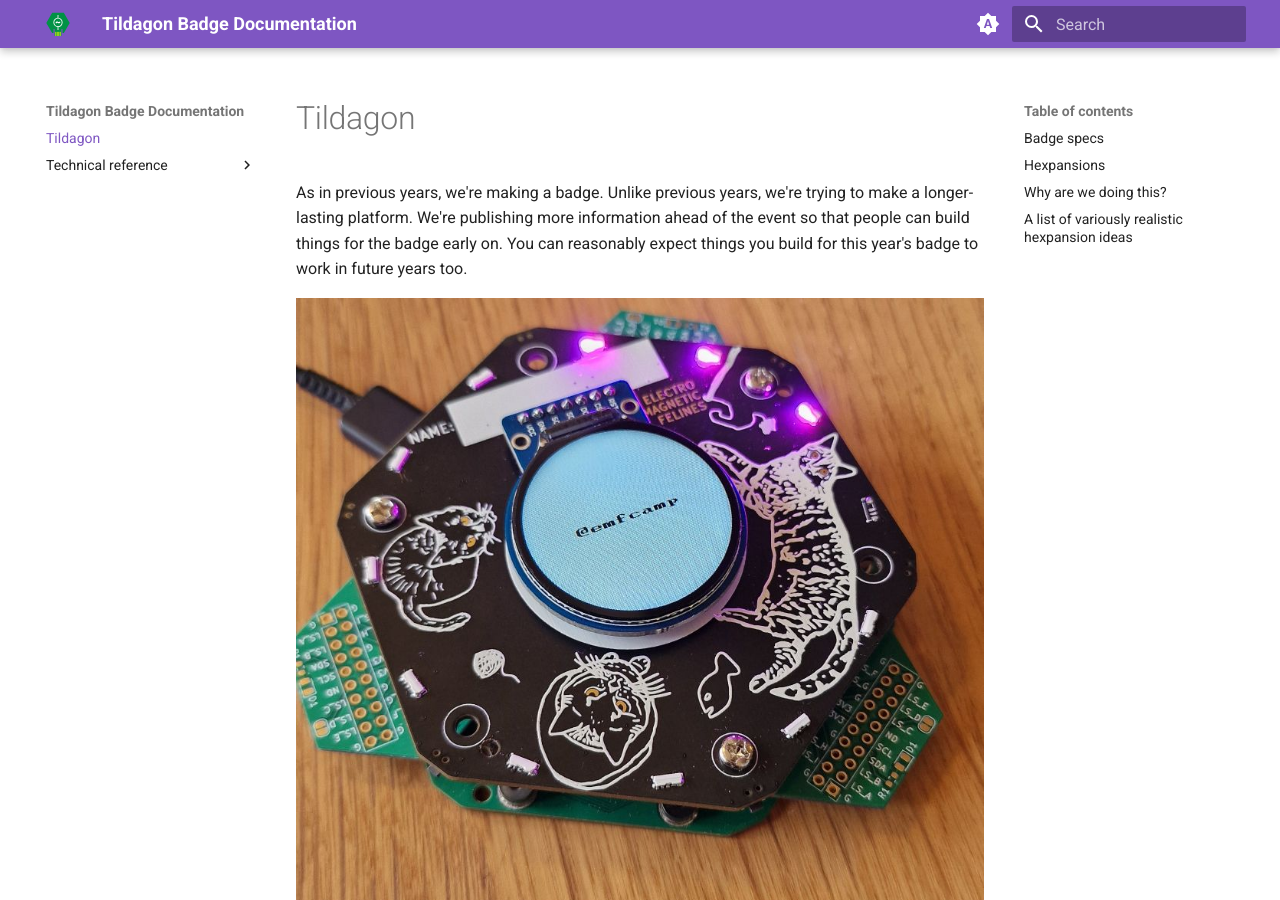
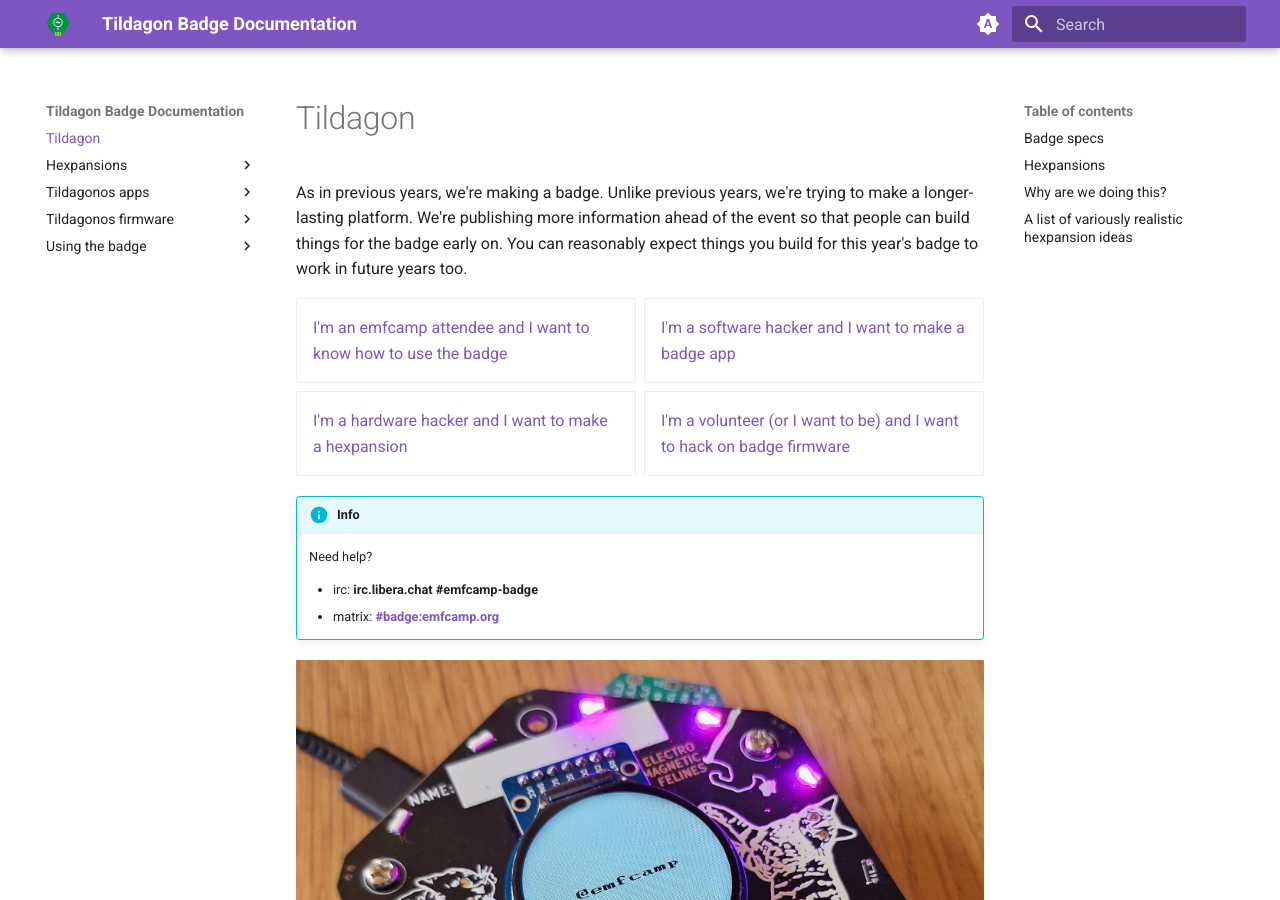
Before and after one commit to emfcamp/badge-2024-documentation, an MkDocs documentation site: the page built from docs/index.md, in a window 1280 px wide and 900 px high. Built offline with MkDocs 1.6.1 and Material for MkDocs 9.7.7, drawn with Linux system fonts in a browser that asks for light colours.

```diff
--- a/docs/index.md
+++ b/docs/index.md
@@ -1,6 +1,22 @@
 # Tildagon
 
 As in previous years, we're making a badge. Unlike previous years, we're trying to make a longer-lasting platform. We're publishing more information ahead of the event so that people can build things for the badge early on. You can reasonably expect things you build for this year's badge to work in future years too.
+
+<div class="grid cards" markdown>
+
+- [I'm an emfcamp attendee and I want to know how to use the badge](using-the-badge)
+- [I'm a software hacker and I want to make a badge app](tildagonos-apps)
+- [I'm a hardware hacker and I want to make a hexpansion](hexpansions)
+- [I'm a volunteer (or I want to be) and I want to hack on badge firmware](tildagonos-firmware)
+
+</div>
+
+!!! info
+
+    Need help?
+
+    - irc: __irc.libera.chat #emfcamp-badge__
+    - matrix: __[#badge:emfcamp.org][matrix]__
 
 ![A hexagonal camp badge, with three smaller hexagonal PCBs containing breakout pins peaking out from the edges, and a screen showing @emfcamp](images/badge-photos/badge-with-screen.jpg "Tildagon with attached Hexpansions and screen")
 
@@ -8,19 +24,19 @@ This year's badge is the Tildagon badge. It's a hexagon with a slot on each side
 
 ![A hexagonal camp badge, made up of two PCBs with a gap between them, lit by RGB LEDs on top, with more LEDs shining inside. It has illustrations of cats on the silkscreen.](images/badge-photos/badge-in-the-dark.jpg "Tildagon in the dark")
 
-* Hardware - [emfcamp/badge-2024-hardware](https://github.com/emfcamp/badge-2024-hardware)
-* Software - [emfcamp/badge-2024-software](https://github.com/emfcamp/badge-2024-software)
+- Hardware - [emfcamp/badge-2024-hardware](https://github.com/emfcamp/badge-2024-hardware)
+- Software - [emfcamp/badge-2024-software](https://github.com/emfcamp/badge-2024-software)
 
 ## Badge specs
 
 The processor in the badge will be the same as in 2022, and it will run [MicroPython](https://micropython.org/).
 
-* ESP32-S3 microcontroller with 2MB of PSRAM and 8MB of flash
-* USB-C connector
-* WiFi
-* Six hexpansion connectors
-* Round screen, six buttons, lots of colourful LEDs
-* Power management, motion sensing
+- ESP32-S3 microcontroller with 2MB of PSRAM and 8MB of flash
+- USB-C connector
+- WiFi
+- Six hexpansion connectors
+- Round screen, six buttons, lots of colourful LEDs
+- Power management, motion sensing
 
 ## Hexpansions
 
@@ -28,11 +44,11 @@ The processor in the badge will be the same as in 2022, and it will run [MicroPy
 
 Hexpansions are things that plug into the badge's expansion connectors. Almost anything can be a hexpansion: the simplest hexpansion is just a piece of 1 mm card cut into the right shape. Hexpansion connectors provide:
 
-* Up to 600mA of 3.3V power (current-limited)
-* An I2C bus (separate for each hexpansion)
-* 4 high-speed GPIO pins connected directly to the ESP32-S3
-* 5 lower-speed GPIO pins connected to a GPIO expander/LED driver
-* 1 hexpansion detection pin (also used to switch power to the hexpansion on/off if needed)
+- Up to 600mA of 3.3V power (current-limited)
+- An I2C bus (separate for each hexpansion)
+- 4 high-speed GPIO pins connected directly to the ESP32-S3
+- 5 lower-speed GPIO pins connected to a GPIO expander/LED driver
+- 1 hexpansion detection pin (also used to switch power to the hexpansion on/off if needed)
 
 A hexpansion can optionally provide an I2C EEPROM from the list of approved devices. If an EEPROM is present, the badge will be able to read a hexpansion identifier and name. You can also store code on the EEPROM, which will be copied to the badge and run from there.
 
@@ -50,28 +66,30 @@ In future events, we will reuse the base part and maintain compatibility in soft
 
 ## A list of variously realistic hexpansion ideas
 
-* GPS / compass / IMU (for joust)
-* Buzzer (for notifing the wearer and joust)
-* Speaker (for notifying everyone near the wearer and joust)
-* Heart rate monitor
-* Modular synthesizer
-* Pretty / blinding LEDs
-* ePaper
-* Actual paper
-* Sandpaper
-* Cat ears
-* Drone arms
-* Hexapod legs
-* Fuzzy tail
-* Googly eyes
-* Memory card reader
-* RFID reader
-* TV-b-gone
-* Infrared communication port
-* Ultrasonic emitter
-* Big red button
-* Weather station
-* Bicycle mount
-* Polearm attachment
-* Gnat attractor
-* Keyboard
+- GPS / compass / IMU (for joust)
+- Buzzer (for notifing the wearer and joust)
+- Speaker (for notifying everyone near the wearer and joust)
+- Heart rate monitor
+- Modular synthesizer
+- Pretty / blinding LEDs
+- ePaper
+- Actual paper
+- Sandpaper
+- Cat ears
+- Drone arms
+- Hexapod legs
+- Fuzzy tail
+- Googly eyes
+- Memory card reader
+- RFID reader
+- TV-b-gone
+- Infrared communication port
+- Ultrasonic emitter
+- Big red button
+- Weather station
+- Bicycle mount
+- Polearm attachment
+- Gnat attractor
+- Keyboard
+
+[matrix]: https://matrix.to/#/#badge:emfcamp.org
--- a/mkdocs.yml
+++ b/mkdocs.yml
@@ -32,3 +32,6 @@ markdown_extensions:
   - md_in_html
   - codehilite
   - fenced_code
+  - admonition
+  - pymdownx.details
+  - pymdownx.superfences
```
Also changed, not shown: docs/hexpansions/eeprom.md (renamed from docs/technical-reference/eeprom.md, +24 -23 lines), docs/hexpansions/index.md (renamed from docs/technical-reference/hexpansions.md, +19 -19 lines), docs/tildagonos-apps/guides/ui-widget-overview.md (added, +3 -0 lines), docs/tildagonos-apps/guides/using-badge-hardware.md (added, +3 -0 lines), docs/tildagonos-apps/how-to-write-a-tildagon-os-app.md (added, +19 -0 lines), docs/tildagonos-apps/index.md (added, +30 -0 lines), docs/tildagonos-apps/reference.md (added, +5 -0 lines), docs/tildagonos-firmware/index.md (added, +12 -0 lines), docs/using-the-badge/end-user-manual.md (added, +12 -0 lines), docs/hexpansions/52437fff-3c14-4c18-aa22-a656f64f00f0.png (renamed from docs/technical-reference/hexpansions/52437fff-3c14-4c18-aa22-a656f64f00f0.png), docs/hexpansions/b456ffb9-f5bf-4387-b8ec-fd9796ad957b.png (renamed from docs/technical-reference/hexpansions/b456ffb9-f5bf-4387-b8ec-fd9796ad957b.png), docs/hexpansions/df9d2843-4b89-4341-98a9-61f1c9b1f780.png (renamed from docs/technical-reference/hexpansions/df9d2843-4b89-4341-98a9-61f1c9b1f780.png), 2 other files.
